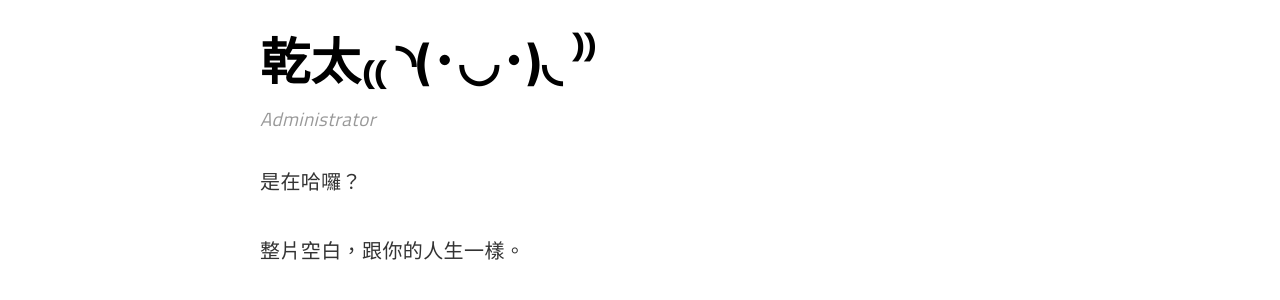
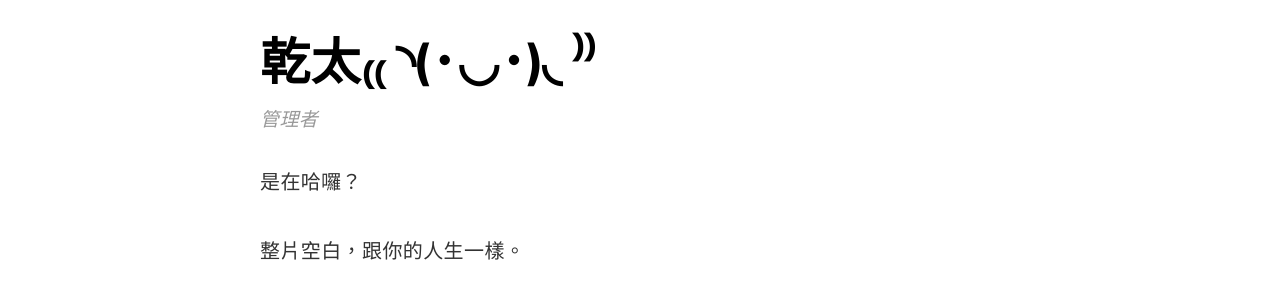
Before and after one commit to init-engineer/init-engineer.github.io, a Jekyll site: the page built from _authors/kantai235.md, in a window 1280 px wide and 900 px high. Shown: the part 344-644 px from the top of the window. Built offline with Jekyll 4.4.1, drawn with Linux system fonts in a browser that asks for light colours; a script that is not in the unit is left out.

Commit message:
Update kantai235.md

```diff
--- a/_authors/kantai235.md
+++ b/_authors/kantai235.md
@@ -3,7 +3,7 @@ layout: author
 photo: /assets/img/uploads/profile/kantai235.jpg
 name: kantai235
 display_name: 乾太₍₍ ◝(･◡･)◟ ⁾⁾
-position: Administrator
+position: 管理者
 bio: 是在哈囉？
 github_username: kantai235
 facebook_username: kantai235
```
